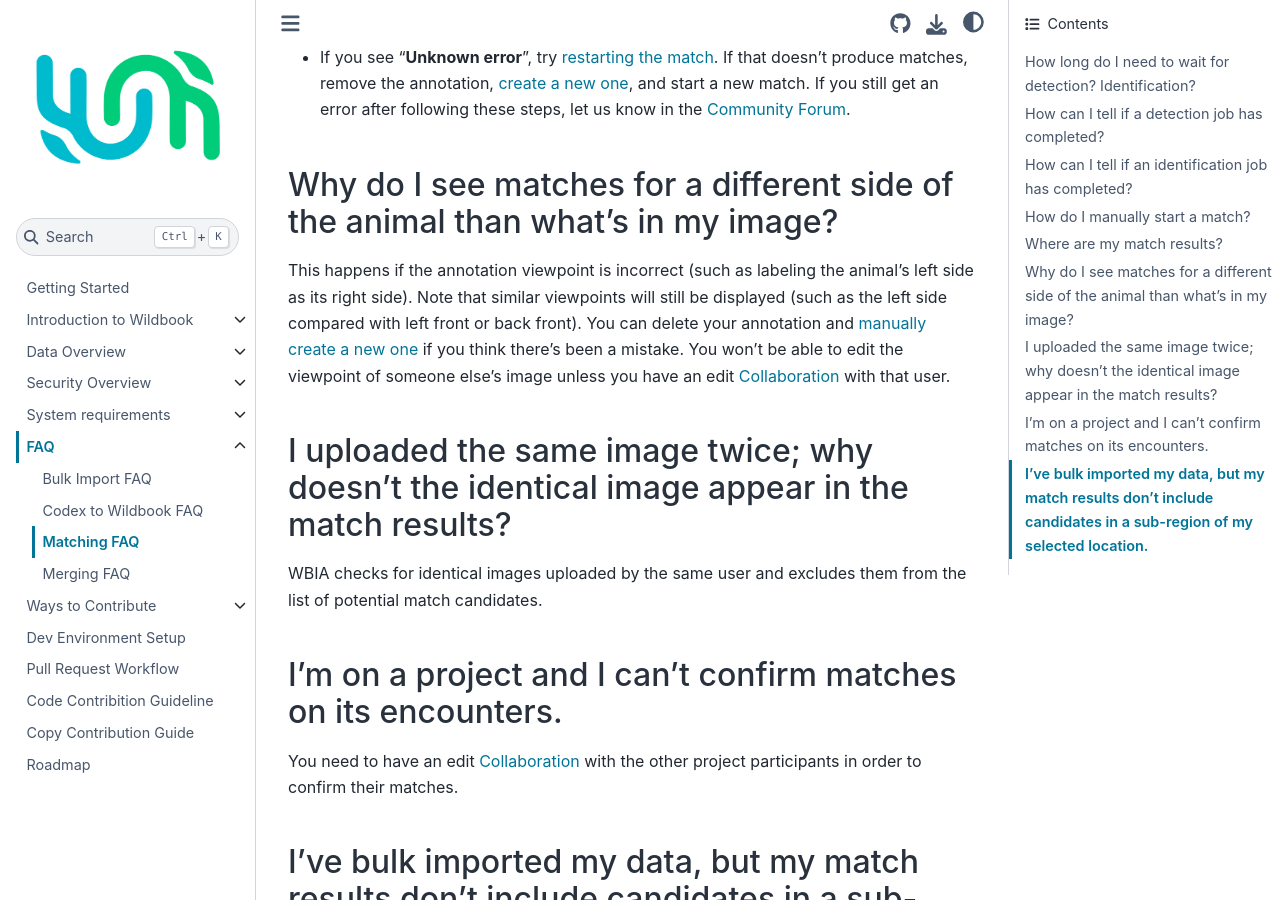
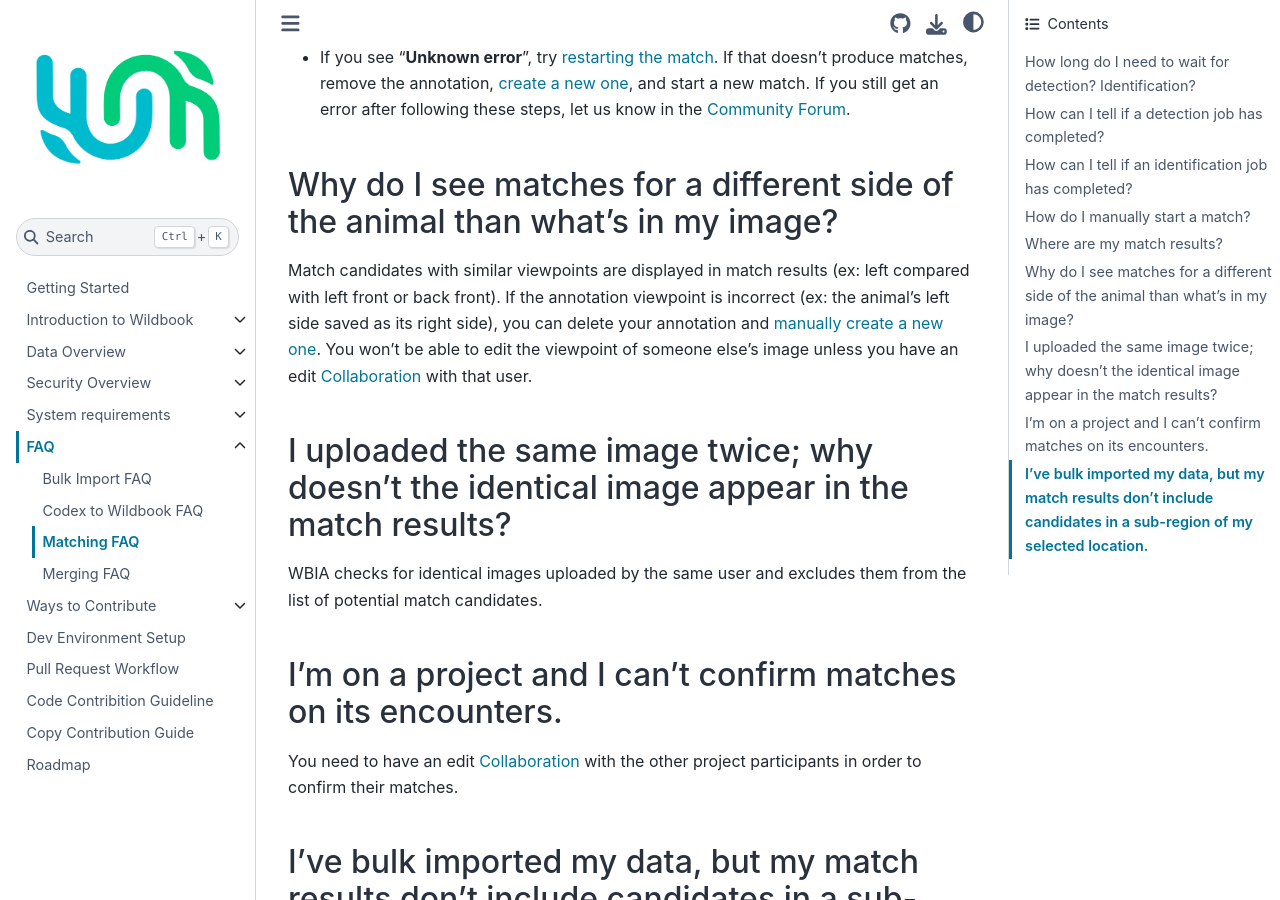
Before and after one commit to WildMeOrg/wildbook-docs, a Sphinx documentation site: the page built from docs/faq/matching-faq.md, in a window 1280 px wide and 900 px high, scrolled down 1550 px. Built offline with Sphinx 7.4.7 and the Sphinx Book theme 1.1.4, drawn with Linux system fonts in a browser that asks for light colours.

Commit message:
Update matching-faq.md
incorporated feedback

```diff
--- a/docs/faq/matching-faq.md
+++ b/docs/faq/matching-faq.md
@@ -28,7 +28,7 @@
 
 ## Why do I see matches for a different side of the animal than what's in my image?
 
-This happens if the annotation viewpoint is incorrect (such as labeling the animal's left side as its right side). Note that similar viewpoints will still be displayed (such as the left side compared with left front or back front). You can delete your annotation and [manually create a new one](../data/manual-annotation-beta.md#creating-a-manual-annotation) if you think there's been a mistake. You won't be able to edit the viewpoint of someone else's image unless you have an edit [Collaboration](../security/silo-security/index.md#collaborations) with that user.
+Match candidates with similar viewpoints are displayed in match results (ex: left compared with left front or back front). If the annotation viewpoint is incorrect (ex: the animal's left side saved as its right side), you can delete your annotation and [manually create a new one](../data/manual-annotation-beta.md#creating-a-manual-annotation). You won't be able to edit the viewpoint of someone else's image unless you have an edit [Collaboration](../security/silo-security/index.md#collaborations) with that user.
 
 ## I uploaded the same image twice; why doesn't the identical image appear in the match results?
 
```
